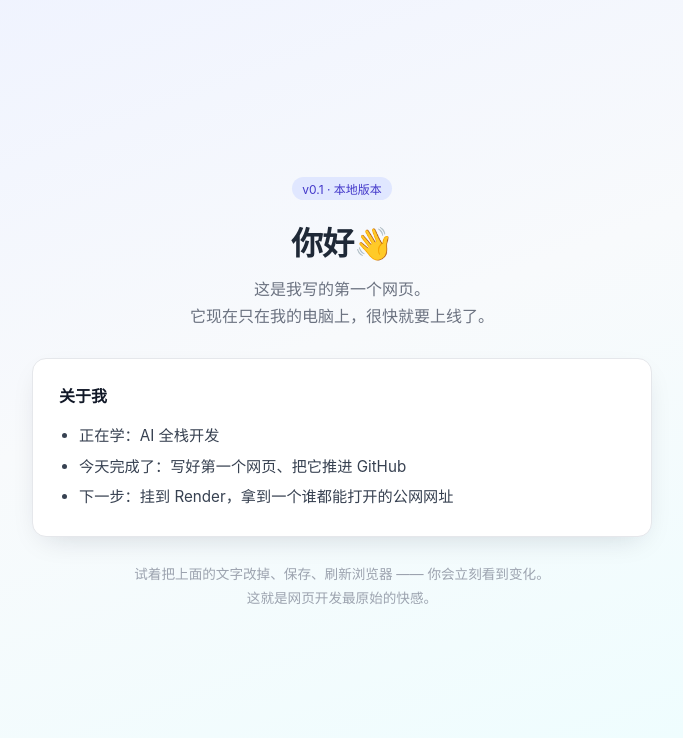
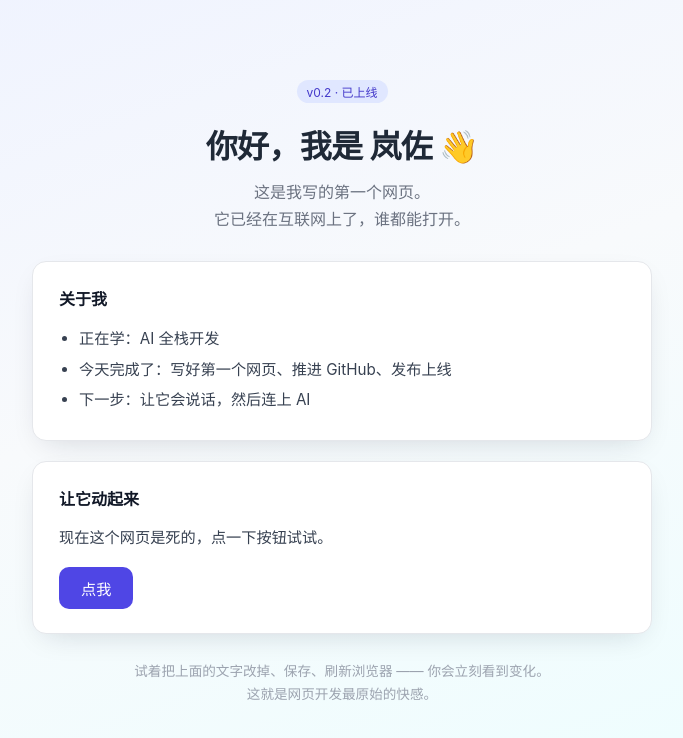
Before and after one commit to LanZuo-Web/my-first-test-site, a plain HTML site: page index.html in a window 1280 px wide. Shown: the whole page, without its empty margins (298-981 px from the left). Drawn offline with Linux system fonts and the light colour scheme.

Commit message:
feat: v0.2 加一个会随机说话的按钮

```diff
--- a/index.html
+++ b/index.html
@@ -67,24 +67,64 @@
       color: #4338ca;
       margin-bottom: 18px;
     }
+    #greet {
+      margin: 0 0 16px;
+      line-height: 1.8;
+      color: #374151;
+      font-size: 0.95rem;
+    }
+    button.act {
+      padding: 10px 22px;
+      border: 0;
+      border-radius: 10px;
+      background: #4f46e5;
+      color: #fff;
+      font-size: 0.95rem;
+      font-family: inherit;
+      cursor: pointer;
+    }
+    button.act:active { transform: translateY(1px); }
   </style>
 </head>
 <body>
   <main>
-    <div class="badge">v0.1 · 本地版本</div>
-    <h1>你好👋</h1>
-    <p class="sub">这是我写的第一个网页。<br>它现在只在我的电脑上，很快就要上线了。</p>
+    <div class="badge">v0.2 · 已上线</div>
+    <h1>你好，我是 岚佐 👋</h1>
+    <p class="sub">这是我写的第一个网页。<br>它已经在互联网上了，谁都能打开。</p>
 
     <div class="card">
       <h2>关于我</h2>
       <ul>
         <li>正在学：AI 全栈开发</li>
-        <li>今天完成了：写好第一个网页、把它推进 GitHub</li>
-        <li>下一步：挂到 Render，拿到一个谁都能打开的公网网址</li>
+        <li>今天完成了：写好第一个网页、推进 GitHub、发布上线</li>
+        <li>下一步：让它会说话，然后连上 AI</li>
       </ul>
+    </div>
+
+    <div class="card" style="margin-top: 20px;">
+      <h2>让它动起来</h2>
+      <p id="greet">现在这个网页是死的，点一下按钮试试。</p>
+      <button class="act" onclick="sayHi()">点我</button>
     </div>
 
     <p class="tip">试着把上面的文字改掉、保存、刷新浏览器 —— 你会立刻看到变化。<br>这就是网页开发最原始的快感。</p>
   </main>
+
+  <script>
+    // 数组：一个装了很多句话的盒子
+    const hellos = [
+      "今天也要加油",
+      "你比昨天更会写代码了",
+      "这个页面已经会说话了",
+      "下一步，我们让它连上 AI"
+    ];
+
+    // 函数：点按钮的时候被叫起来执行
+    function sayHi() {
+      const i = Math.floor(Math.random() * hellos.length); // 随机挑一句
+      const time = new Date().toLocaleTimeString();        // 取当前时间
+      document.getElementById("greet").textContent = hellos[i] + " —— " + time;
+    }
+  </script>
 </body>
 </html>
```
